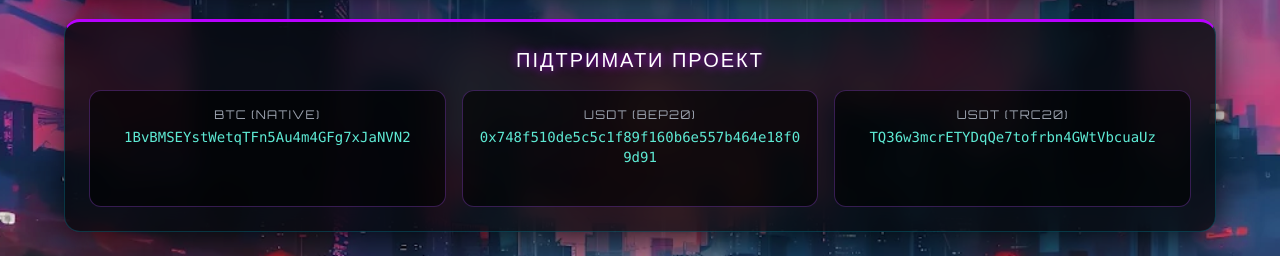
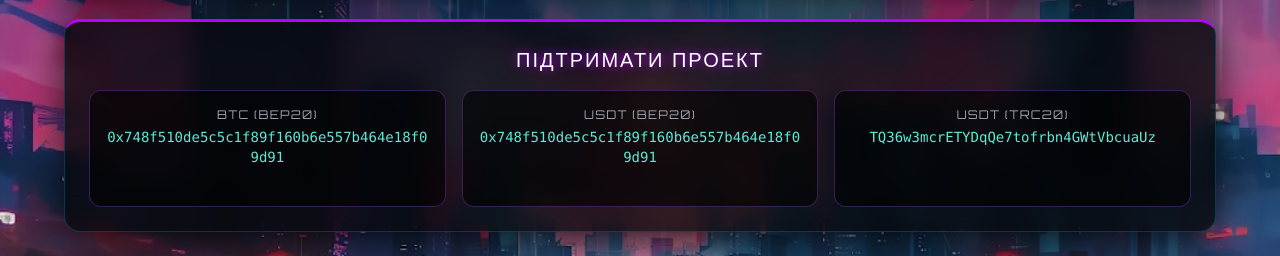
Before and after one commit to urchenckoyaroslav-star/orcas-sentinel, a Flask app: page / in a window 1280 px wide. Shown: the part 954-1210 px from the top of the page. Run offline with Flask 3, Linux system fonts and the light colour scheme; data that the repository does not hold is empty; some libraries are stand-ins or nearby versions.

Commit message:
Update index.html

```diff
--- a/templates/index.html
+++ b/templates/index.html
@@ -143,9 +143,9 @@
 
         <div class="flex flex-col md:flex-row justify-center gap-4">
 
-            <div class="bg-black/60 border border-purple-500/30 p-4 rounded-xl cursor-pointer hover:border-teal-400 transition-all group flex-1" onclick="copyCrypto('1BvBMSEYstWetqTFn5Au4m4GFg7xJaNVN2')">
-                <div class="text-xs text-gray-400 mb-1 font-cyber tracking-widest">BTC (NATIVE)</div>
-                <div class="font-mono text-sm text-teal-300 group-hover:text-white break-all">1BvBMSEYstWetqTFn5Au4m4GFg7xJaNVN2</div>
+            <div class="bg-black/60 border border-purple-500/30 p-4 rounded-xl cursor-pointer hover:border-teal-400 transition-all group flex-1" onclick="copyCrypto('0x748f510de5c5c1f89f160b6e557b464e18f09d91')">
+                <div class="text-xs text-gray-400 mb-1 font-cyber tracking-widest">BTC (BEP20)</div>
+                <div class="font-mono text-sm text-teal-300 group-hover:text-white break-all">0x748f510de5c5c1f89f160b6e557b464e18f09d91</div>
                 <div class="text-[10px] text-gray-500 mt-2 opacity-0 group-hover:opacity-100 transition-opacity" data-i18n="click_copy">Натисніть, щоб скопіювати</div>
             </div>
 
```
